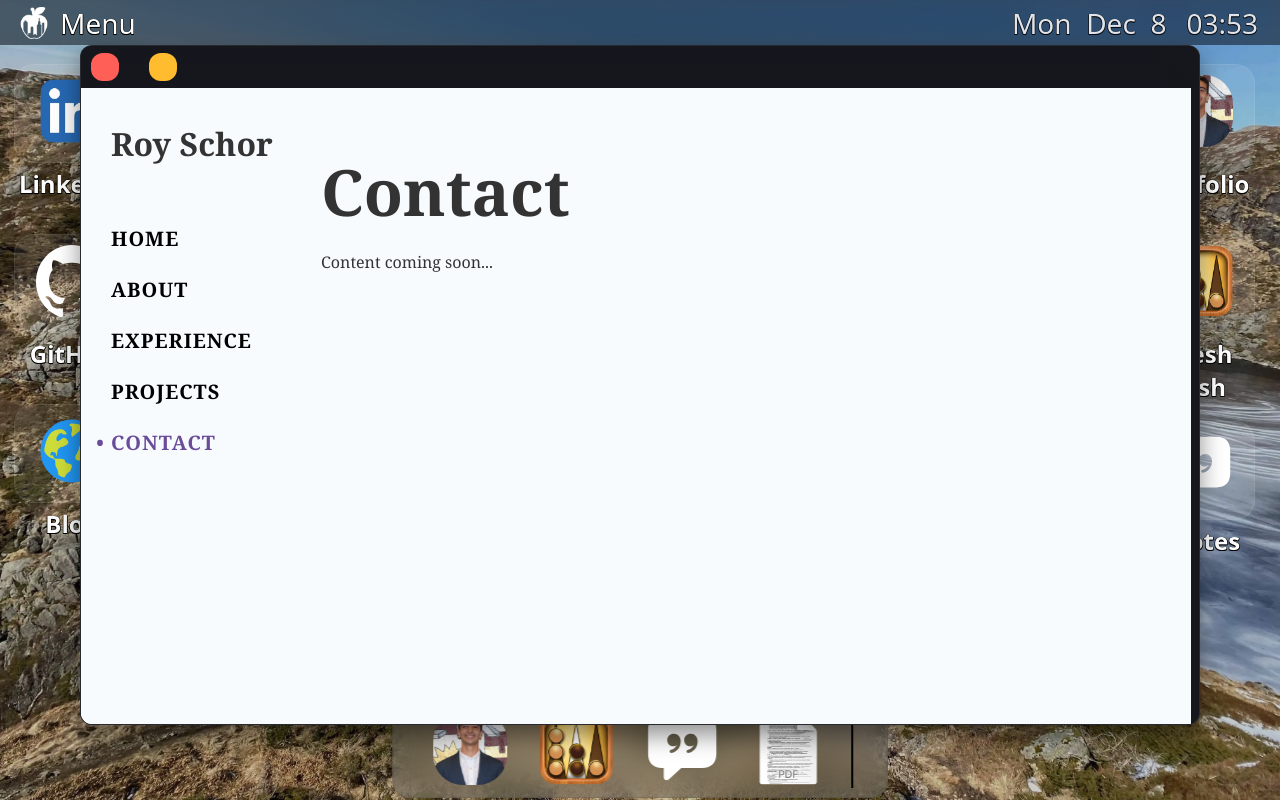
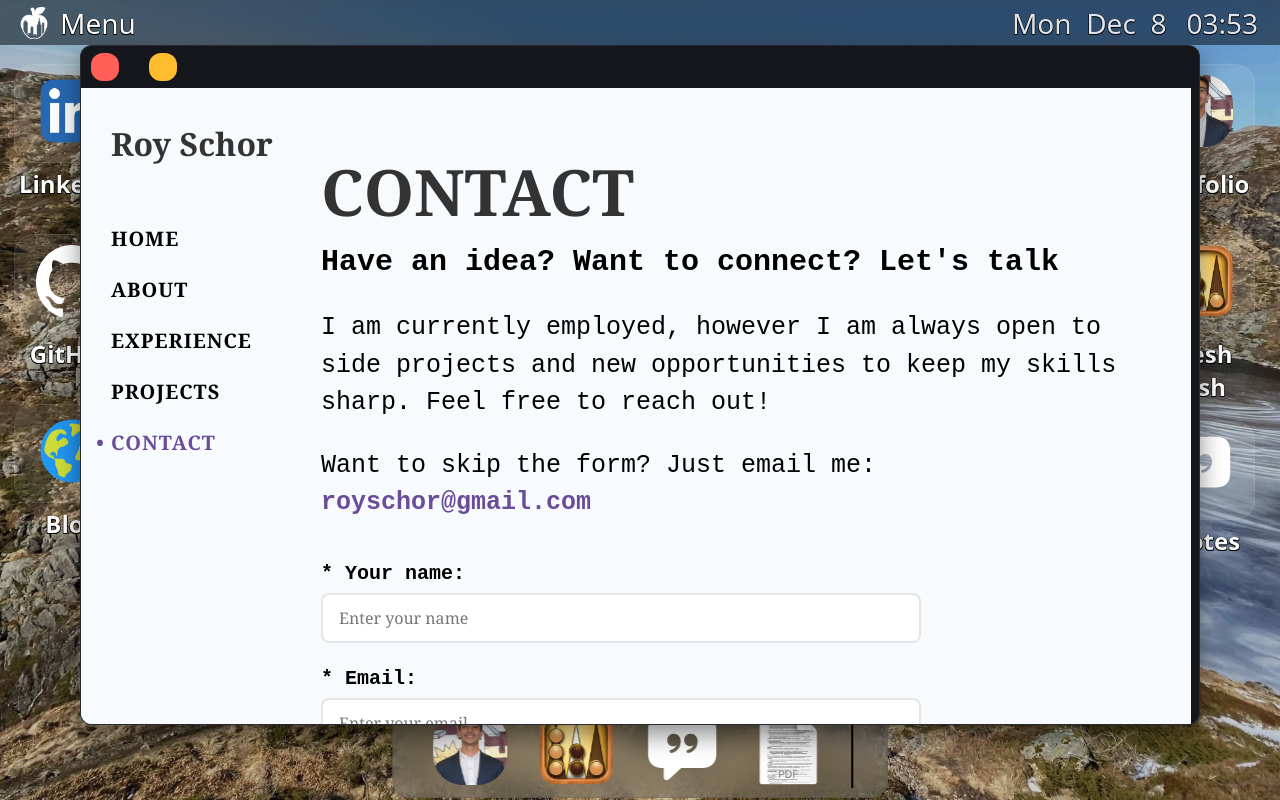
Before and after one commit to RoySchor/personal-website, a React (Vite) app in the folder 2d-personal-portfolio-website/: page / in a window 1280 px wide. Both pictures are taken after a click on the link "CONTACT". Built offline with nearby package versions, Linux system fonts and the light colour scheme.

Commit message:
creating contact form set up with emailjs

```diff
--- a/2d-personal-portfolio-website/eslint.config.js
+++ b/2d-personal-portfolio-website/eslint.config.js
@@ -31,6 +31,7 @@ export default [
         setTimeout: "readonly",
         performance: "readonly",
         HTMLDivElement: "readonly",
+        HTMLFormElement: "readonly",
         MouseEvent: "readonly",
         Node: "readonly",
         clearTimeout: "readonly",
--- a/2d-personal-portfolio-website/package.json
+++ b/2d-personal-portfolio-website/package.json
@@ -11,6 +11,7 @@
     "preview": "vite preview --port 5175"
   },
   "dependencies": {
+    "@emailjs/browser": "^4.4.1",
     "@types/jest": "^30.0.0",
     "pdfjs-dist": "^5.4.296",
     "react": "^19.2.0",
--- /dev/null
+++ b/2d-personal-portfolio-website/src/apps/Portfolio/components/Contact/index.tsx
@@ -0,0 +1,104 @@
+import emailjs from "@emailjs/browser";
+import React, { useRef, useState } from "react";
+import "./styles.css";
+
+const Contact: React.FC = () => {
+  const form = useRef<HTMLFormElement>(null);
+  const [status, setStatus] = useState<"idle" | "sending" | "success" | "error">("idle");
+
+  const sendEmail = (e: React.FormEvent) => {
+    e.preventDefault();
+    if (!form.current) return;
+
+    setStatus("sending");
+
+    emailjs.sendForm("service_igi7bjy", "template_6vm1m0m", form.current, "ad8VrPzMcuCyL7Vh3").then(
+      () => {
+        setStatus("success");
+        if (form.current) form.current.reset();
+      },
+      (error) => {
+        console.error("FAILED...", error.text);
+        setStatus("error");
+      },
+    );
+  };
+
+  return (
+    <div className="content-section">
+      <h1 className="section-header">CONTACT</h1>
+      <h2 className="section-subheader">Have an idea? Want to connect? Let's talk</h2>
+
+      <p className="section-text">
+        I am currently employed, however I am always open to side projects and new opportunities to
+        keep my skills sharp. Feel free to reach out!
+      </p>
+
+      <p className="section-text">
+        Want to skip the form? Just email me:{" "}
+        <a href="mailto:royschor@gmail.com" className="contact-email-link">
+          royschor@gmail.com
+        </a>
+      </p>
+
+      <div className="contact-form-container">
+        <form ref={form} onSubmit={sendEmail}>
+          <div className="form-group">
+            <label htmlFor="user_name" className="form-label">
+              * Your name:
+            </label>
+            <input
+              type="text"
+              name="user_name"
+              id="user_name"
+              required
+              className="form-input"
+              placeholder="Enter your name"
+            />
+          </div>
+
+          <div className="form-group">
+            <label htmlFor="user_email" className="form-label">
+              * Email:
+            </label>
+            <input
+              type="email"
+              name="user_email"
+              id="user_email"
+              required
+              className="form-input"
+              placeholder="Enter your email"
+            />
+          </div>
+
+          <div className="form-group">
+            <label htmlFor="message" className="form-label">
+              * Message:
+            </label>
+            <textarea
+              name="message"
+              id="message"
+              required
+              rows={6}
+              className="form-textarea"
+              placeholder="Enter your message"
+            />
+          </div>
+
+          <button type="submit" className="contact-submit-btn" disabled={status === "sending"}>
+            {status === "sending" ? "Sending..." : "Contact Me"}
+          </button>
+
+          {status === "success" && (
+            <p className="status-message success">Message sent successfully!</p>
+          )}
+          {status === "error" && (
+            <p className="status-message error">Failed to send message. Please try again.</p>
+          )}
+        </form>
+      </div>
+    </div>
+  );
+};
+
+export default Contact;
--- /dev/null
+++ b/2d-personal-portfolio-website/src/apps/Portfolio/components/Contact/styles.css
@@ -0,0 +1,121 @@
+.contact-form-container {
+  margin-top: 40px;
+  width: 100%;
+  max-width: 600px;
+}
+
+.contact-email-link {
+  color: #6b4c9a;
+  text-decoration: none;
+  font-weight: bold;
+}
+
+.contact-email-link:hover {
+  text-decoration: underline;
+}
+
+.form-group {
+  margin-bottom: 24px;
+}
+
+.form-label {
+  display: block;
+  font-family: "Courier New", Courier, monospace;
+  font-size: 20px;
+  font-weight: 600;
+  margin-bottom: 8px;
+  color: black;
+}
+
+.form-input,
+.form-textarea {
+  width: 100%;
+  padding: 12px 16px;
+  font-size: 16px;
+  border: 2px solid rgba(0, 0, 0, 0.1);
+  border-radius: 8px;
+  font-family: inherit;
+  background-color: white;
+  transition: border-color 0.2s;
+}
+
+.form-input:focus,
+.form-textarea:focus {
+  outline: none;
+  border-color: #6b4c9a;
+}
+
+.contact-submit-btn {
+  background-color: #6b4c9a;
+  color: white;
+  border: none;
+  padding: 16px 32px;
+  font-size: 20px;
+  font-weight: bold;
+  border-radius: 8px;
+  cursor: pointer;
+  transition: opacity 0.2s;
+  width: 100%;
+  font-family: inherit;
+}
+
+.contact-submit-btn:hover {
+  opacity: 0.9;
+}
+
+.contact-submit-btn:disabled {
+  background-color: #ccc;
+  cursor: not-allowed;
+}
+
+.status-message {
+  margin-top: 16px;
+  font-weight: bold;
+  text-align: center;
+  font-family: "Courier New", Courier, monospace;
+}
+
+.status-message.success {
+  color: #2e7d32;
+}
+
+.status-message.error {
+  color: #c62828;
+}
+
+/* Reusing generic section styles if they aren't global, based on About/styles.css pattern */
+.section-header {
+  font-size: 64px;
+  font-weight: 900;
+  margin: 0 0 10px 0;
+  color: #333;
+}
+
+.section-subheader {
+  font-family: "Courier New", Courier, monospace;
+  font-size: 30px;
+  font-weight: 600;
+  margin: 0 0 30px 0;
+  color: black;
+}
+
+.section-text {
+  font-family: "Courier New", Courier, monospace;
+  font-size: 25px;
+  line-height: 1.5;
+  margin-bottom: 20px;
+  font-weight: 500;
+  color: black;
+}
+
+@media (max-width: 1024px) {
+  .section-header {
+    font-size: 42px;
+  }
+  .section-subheader {
+    font-size: 20px;
+  }
+  .contact-form-container {
+    max-width: 100%;
+  }
+}
--- a/2d-personal-portfolio-website/src/apps/Portfolio/index.tsx
+++ b/2d-personal-portfolio-website/src/apps/Portfolio/index.tsx
@@ -2,6 +2,7 @@ import React, { useState } from "react";
 import "./styles.css";
 
 import About from "./components/About";
+import Contact from "./components/Contact";
 import Experience from "./components/Experience";
 import Projects from "./components/Projects";
 import Sidebar from "./components/Sidebar";
@@ -66,13 +67,7 @@ const PortfolioApp: React.FC<WindowAppProps> = () => {
         {view === "about" && <About />}
         {view === "experience" && <Experience />}
         {view === "projects" && <Projects />}
-
-        {view !== "about" && view !== "experience" && view !== "projects" && (
-          <div className="content-section">
-            <h1 className="section-header">{view.charAt(0).toUpperCase() + view.slice(1)}</h1>
-            <p>Content coming soon...</p>
-          </div>
-        )}
+        {view === "contact" && <Contact />}
       </div>
     </div>
   );
```
Also changed, not shown: 1 other file (tests, documents, lock files or other folders).
